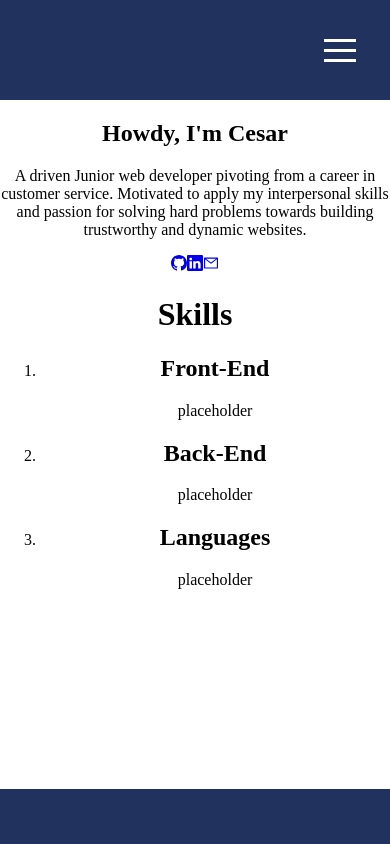
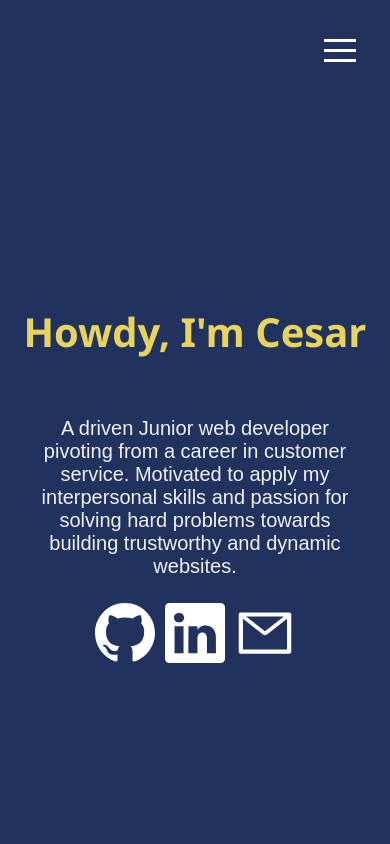
Before and after one commit to wowgr8/personal-portfolio, a React (Create React App) app: page / in a window 390 px wide. Shown: the top 844 px of the page. Built offline with nearby package versions, Linux system fonts and the light colour scheme.

Commit message:
add styling

```diff
--- a/src/styles/Home.css
+++ b/src/styles/Home.css
@@ -0,0 +1,80 @@
+.home {
+  width: 100%;
+  align-items: center;
+  font-family: "Arial", sans-serif;
+  color: #3e497a;
+}
+
+.about {
+  width: 100%;
+  height: calc(100vh - 100px);
+  display: flex;
+  flex-direction: column;
+  justify-content: center;
+  align-items: center;
+  text-align: center;
+  background-color: #21325e;
+  color: #f0f0f0;
+}
+
+.about h2 {
+  font-family: "Segoe UI", Tahoma, Geneva, Verdana, sans-serif;
+  font-size: 80px;
+  color: #e9d35b;
+  height: 50px;
+}
+
+.about .prompt {
+  width: 40%;
+  font-size: 30px;
+}
+.prompt svg {
+  font-size: 60px;
+  margin: 5px;
+  color: white;
+}
+
+.skills {
+  font-size: 35px;
+  width: 100%;
+  display: flex;
+  justify-content: center;
+  flex-direction: column;
+  align-items: center;
+}
+
+.skills h1 {
+  color: #3e497a;
+}
+
+.skills .list {
+  list-style: none;
+  width: 60%;
+}
+
+.list span {
+  font-size: 20px;
+}
+
+@media only screen and (max-width: 600px) {
+  .about h2 {
+    font-size: 40px;
+  }
+
+  .about .prompt {
+    margin-top: 10px;
+    font-size: 20px;
+    width: 80%;
+  }
+
+  .skills {
+    text-align: center;
+  }
+  .list {
+    padding: 0;
+  }
+
+  .skills h2 {
+    font-size: 30px;
+  }
+}
```
